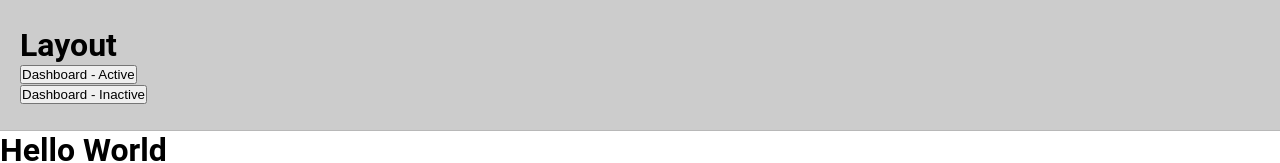
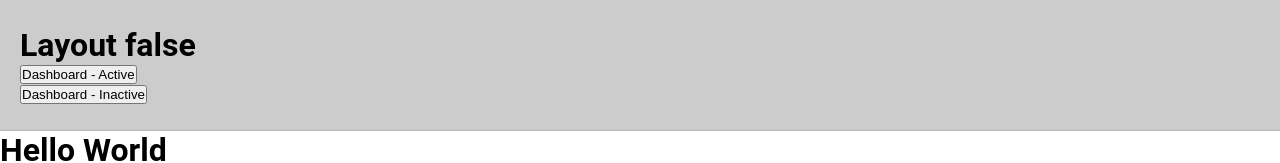
Before and after one commit to jisaac89/react-typescript, a React (Create React App) app: page / in a window 1280 px wide. Shown: the top 163 px of the page. Built offline with nearby package versions, Linux system fonts and the light colour scheme.

Commit message:
hooks update

```diff
--- /dev/null
+++ b/src/contexts/appContext.tsx
@@ -0,0 +1,19 @@
+import React, { useState } from 'react';
+import { ICreateContext } from '../utils/types/generics';
+
+export interface IAppProviderState {
+  isNightMode: boolean;
+}
+
+const defaults = { isNightMode: false };
+
+const AppContext = React.createContext<ICreateContext<IAppProviderState>>([defaults, () => {}]);
+
+const AppProvider = (props: { children?: JSX.Element }) => {
+  const [state, setState] = useState<IAppProviderState>({
+    isNightMode: defaults.isNightMode
+  });
+  return <AppContext.Provider value={[state, setState]}>{props.children}</AppContext.Provider>;
+};
+
+export { AppContext, AppProvider };
--- /dev/null
+++ b/src/hooks/useAppStore.tsx
@@ -0,0 +1,21 @@
+import { useContext } from 'react';
+import { AppContext, IAppProviderState } from '../contexts/appContext';
+
+const useAppStore = () => {
+  const [state, setState] = useContext(AppContext);
+
+  function toggleNightmode() {
+    if (!state.isNightMode) {
+      setState({ ...state, isNightMode: true });
+    } else {
+      setState({ ...state, isNightMode: false });
+    }
+  }
+
+  return {
+    toggleNightmode,
+    isNightMode: state.isNightMode
+  };
+};
+
+export { useAppStore };
--- a/src/layouts/base.tsx
+++ b/src/layouts/base.tsx
@@ -1,20 +1,19 @@
 import React, { FunctionComponent } from 'react';
 import { GlobalStyles } from '../styles/globalStyles';
-import { CombinedContextProvider } from '../providers/_combinedProviders';
-import { AppProvider } from '../providers/appProvider';
-import { MenuProvider } from '../providers/menuProvider';
+// import { CombinedContextProvider } from '../providers/_combinedProviders';
+import { AppProvider } from '../contexts/appContext';
 
 interface IBase {}
 
-const Providers = [<AppProvider />, <MenuProvider />];
+// const Providers = [<AppProvider />];
 
 const Base: FunctionComponent<IBase> = ({ children }) => {
   return (
     <>
       <React.StrictMode>
-        <CombinedContextProvider arrOfProviders={Providers}>
+        <AppProvider>
           <>{children}</>
-        </CombinedContextProvider>
+        </AppProvider>
       </React.StrictMode>
       <GlobalStyles />
     </>
--- a/src/layouts/default.tsx
+++ b/src/layouts/default.tsx
@@ -3,19 +3,28 @@ import { gotoRoute } from '../utils/helpers';
 import { config } from '../config';
 import { Nav, NavHeader } from './styles';
 import { Base } from './base';
+import { useAppStore } from '../hooks/useAppStore';
 
 interface ILayout {}
 
 const DefaultLayout: FunctionComponent<ILayout> = ({ children }) => {
+  const { isNightMode, toggleNightmode } = useAppStore();
+
+  console.log(isNightMode);
+
+  const as = () => {
+    alert('s');
+    toggleNightmode();
+  };
   return (
     <Base>
       <Nav>
         <NavHeader>
-          <h1>Layout</h1>
+          <h1 onClick={as}>Layout {isNightMode.toString()}</h1>
           <nav>
             <button onClick={gotoRoute(config.routes.dashboardActive)}>Dashboard - Active</button>
             <br />
-            <button onClick={gotoRoute(config.routes.dashboardArchived)}>Dashboard - Inactive</button>
+            <button onClick={() => toggleNightmode()}>Dashboard - Inactive</button>
           </nav>
         </NavHeader>
       </Nav>
--- a/src/providers/appProvider.tsx
+++ b/src/providers/appProvider.tsx
@@ -1,4 +1,4 @@
-import React, { createContext, useState, Dispatch, SetStateAction, FunctionComponent } from 'react';
+import React, { createContext, useState, Dispatch, SetStateAction, FunctionComponent, useContext } from 'react';
 
 const appStore: IAppProviderState = {
   isNightMode: true,
@@ -25,3 +25,4 @@ export const AppProvider: FunctionComponent<{ children?: JSX.Element }> = ({
 
 export const AppStoreContext = createContext(appStore);
 export const AppStoreConsumer = AppStoreContext.Consumer;
+export const AppStoreValue = () => useContext(AppStoreContext);
--- a/src/routes/dashboard/active/index.tsx
+++ b/src/routes/dashboard/active/index.tsx
@@ -1,21 +1,16 @@
-import React, { FunctionComponent } from 'react';
+import React, { FunctionComponent, useContext } from 'react';
 import { RouteComponentProps } from '@reach/router';
-import { MenuStoreConsumer } from '../../../providers/menuProvider';
+import { AppStoreContext } from '../../../providers/appProvider';
 
 interface IActive extends RouteComponentProps {}
 
 const Active: FunctionComponent<IActive> = () => {
+  const appStore = useContext(AppStoreContext);
   return (
-    <MenuStoreConsumer>
-      {({ isOpen, toggleMenu }) => {
-        return (
-          <div>
-            <h1 onClick={() => toggleMenu(!isOpen)}>Active</h1>
-            <hr />
-          </div>
-        );
-      }}
-    </MenuStoreConsumer>
+    <div>
+      <h1 onClick={() => appStore.toggleNightmode(!appStore.isNightMode)}>Active</h1>
+      <hr />
+    </div>
   );
 };
 
--- /dev/null
+++ b/src/utils/types/generics.ts
@@ -0,0 +1 @@
+export type ICreateContext<T> = [T, React.Dispatch<React.SetStateAction<T>>];
```
